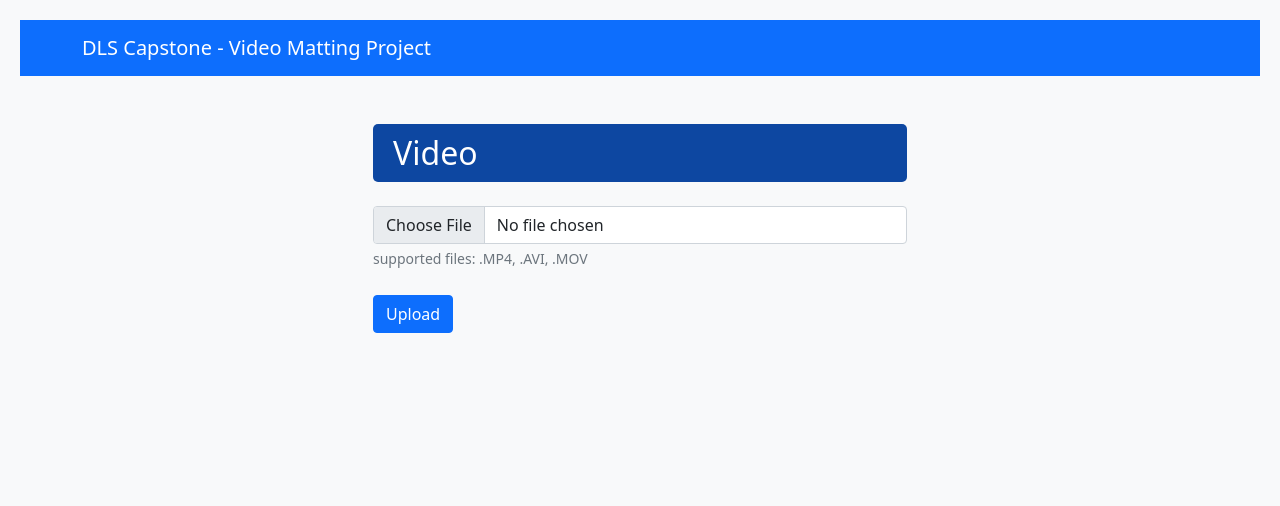
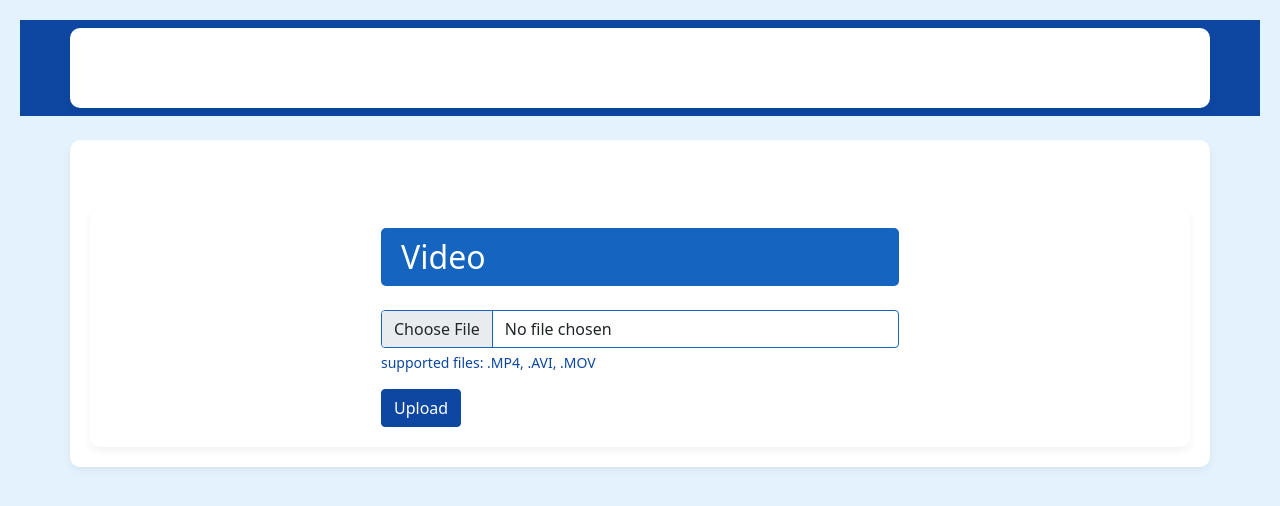
Before and after one commit to Lobzinastya/DLS_project, a Flask app: page / in a window 1280 px wide. Shown: the top 506 px of the page. Run offline with Flask 3, Linux system fonts and the light colour scheme.

Commit message:
синий на стиле

```diff
--- a/static/css/style.css
+++ b/static/css/style.css
@@ -1,33 +1,82 @@
+/* Основной фон страницы (очень светлый синий) */
 body {
-    background-color: #F8F9FA;
+    background-color: #E3F2FD; /* Светло-голубой */
     padding: 20px;
 }
 
-.annotation-log-entry {
-    padding: 5px;
-    margin: 3px 0;
-    border-radius: 4px;
-    background-color: #f8f9fa;
+/* Навигация (тёмно-синий фон) */
+.navbar {
+    background-color: #0D47A1 !important; /* Тёмно-синий */
 }
 
+/* Основной контейнер */
+.container {
+    background: white;
+    padding: 20px;
+    border-radius: 10px;
+    box-shadow: 0 4px 8px rgba(0, 0, 0, 0.05);
+}
+
+/* Заголовки */
+.page-title {
+    background-color: #1565C0; /* Средне-синий */
+    color: white;
+    padding: 10px 20px;
+    border-radius: 5px;
+    text-align: left;
+    margin-bottom: 1.5rem;
+}
+
+/* Кнопки */
+.btn-primary {
+    background-color: #0D47A1; /* Тёмно-синий */
+    border-color: #0D47A1;
+}
+.btn-primary:hover {
+    background-color: #1565C0; /* Светлее при наведении */
+}
+
+/* Поля ввода */
+.form-control {
+    border: 1px solid #1565C0;
+}
+
+/* Описание файлов */
+.form-text {
+    color: #0D47A1;
+}
+
+/* Окно предпросмотра видео */
+.sticker-preview {
+    background: #E3F2FD; /* Светло-голубой */
+    padding: 20px;
+    border-radius: 8px;
+    box-shadow: 0 2px 4px rgba(0, 0, 0, 0.1);
+}
+
+/* Радиокнопки аннотации */
+.form-check-label {
+    font-weight: 500;
+    color: #0D47A1; /* Тёмно-синий */
+}
+
+/* Граница аннотаций */
 .annotation-wrapper {
-    border: 2px solid #dee2e6;
+    border: 2px solid #0D47A1;
     border-radius: 5px;
     overflow: hidden;
     margin-bottom: 1rem;
 }
 
-.form-check-label {
-    font-weight: 500;
+/* Лог аннотаций */
+.annotation-log-entry {
+    padding: 5px;
+    margin: 3px 0;
+    border-radius: 4px;
+    background-color: #E3F2FD; /* Светло-голубой */
 }
 
-
-.annotation-wrapper {
-    border: 2px solid #ddd;
-    position: relative;
-    margin: 20px 0;
-}
-
+/* Холст аннотаций */
 #annotation-canvas {
     position: absolute;
     top: 0;
@@ -35,37 +84,22 @@
     z-index: 2;
 }
 
-.btn {
-    margin-top: 10px;
+/* Видео (на случай прозрачности в WebM) */
+video {
+    background-color: #E3F2FD; /* Светло-голубой */
+    display: block;
 }
 
-
-.annotation-wrapper {
-    border: 2px solid #dee2e6;
-    border-radius: 5px;
-    overflow: hidden;
+/* Кнопка загрузки аннотаций */
+#submit-points {
+    background-color: #0D47A1;
+    border-color: #0D47A1;
+}
+#submit-points:hover {
+    background-color: #1565C0;
 }
 
-#frame-img {
-    pointer-events: none; /* Чтобы клики проходили через img к canvas */
+/* Текст логов аннотации */
+#annotation-log {
+    border-top: 2px solid #1565C0;
 }
-
-#annotation-canvas {
-    z-index: 1000;
-}
-
-.sticker-preview {
-    background: #f8f9fa;
-    padding: 20px;
-    border-radius: 8px;
-    box-shadow: 0 2px 4px rgba(0,0,0,0.1);
-}
-
-.page-title {
-    background-color: #0D47A1;
-    color: white;
-    padding: 10px 20px; /* Отступы вокруг текста */
-    border-radius: 5px; /* Скругление углов */
-    text-align: left; /* Выравнивание по центру */
-    margin-bottom: 1.5rem; /* Отступ вниз */
-}
--- a/templates/result.html
+++ b/templates/result.html
@@ -8,7 +8,7 @@
         <h3 class="page-title">Result</h3>
 
         <div class="sticker-preview mb-4">
-            <video controls autoplay loop class="w-100">
+            <video autoplay loop muted>
                 <source src="{{ webm_path }}" type="video/webm">
                 Your browser does not support WebM video.
             </video>
```
